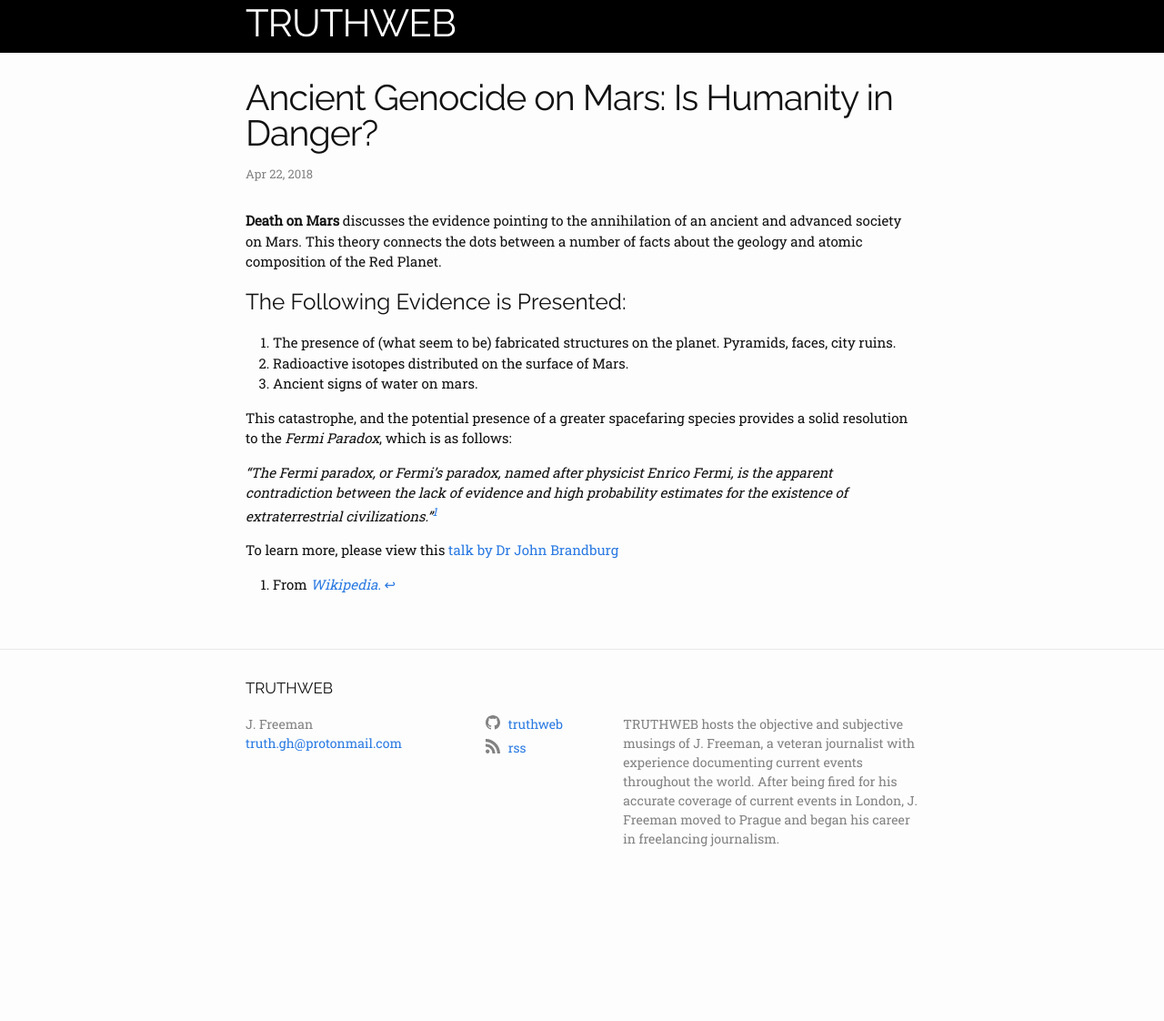
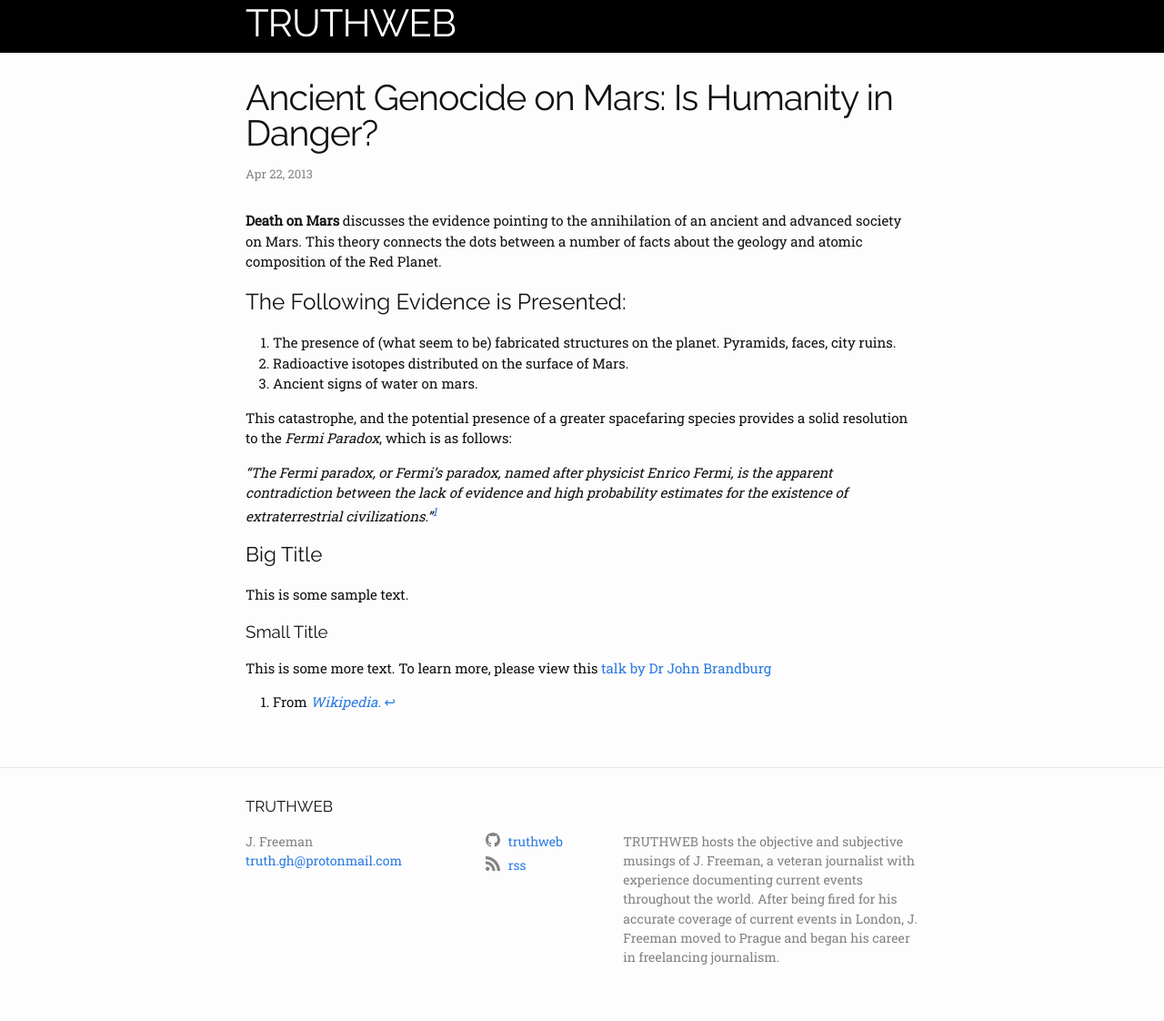
Before and after one commit to truthweb/truthweb.github.io, a Jekyll site: the page built from _posts/2018-04-22-mars.markdown, in a window 1280 px wide. Shown: the whole page at 91% size. Built offline with Jekyll 4.4.1, drawn with Linux system fonts in a browser that asks for light colours; before the commit the page ends 992 px from its top, so only the background shows below that.

Commit message:
Uploading changes to articles. Latest article: 2018-04-22-mars.wg.

```diff
--- a/_posts/2018-04-22-mars.markdown
+++ b/_posts/2018-04-22-mars.markdown
@@ -1,7 +1,7 @@
 ---
 layout: post
 title: "Ancient Genocide on Mars: Is Humanity in Danger?"
-date: 2018-04-22 23:59:18
+date: 2013-04-22 23:59:18
 ---
 **Death on Mars** discusses the evidence pointing to the annihilation of an ancient and advanced society on Mars. This theory connects the dots between a number of facts about the geology and atomic composition of the Red Planet.
 
@@ -13,7 +13,10 @@ date: 2018-04-22 23:59:18
 This catastrophe, and the potential presence of a greater spacefaring species provides a solid resolution to the *Fermi Paradox*, which is as follows:
 
 *"The Fermi paradox, or Fermi's paradox, named after physicist Enrico Fermi, is the apparent contradiction between the lack of evidence and high probability estimates for the existence of extraterrestrial civilizations."[^1]*
-
+# Big Title
+This is some sample text.
+#### Small Title
+This is some more text.
 To learn more, please view this [talk by Dr John Brandburg](https://www.youtube.com/watch?v=RjGkgK5taP4)
 
 [^1]: From [*Wikipedia.*](https://en.wikipedia.org/wiki/Fermi_paradox)
```
Also changed, not shown: 1 other file.
